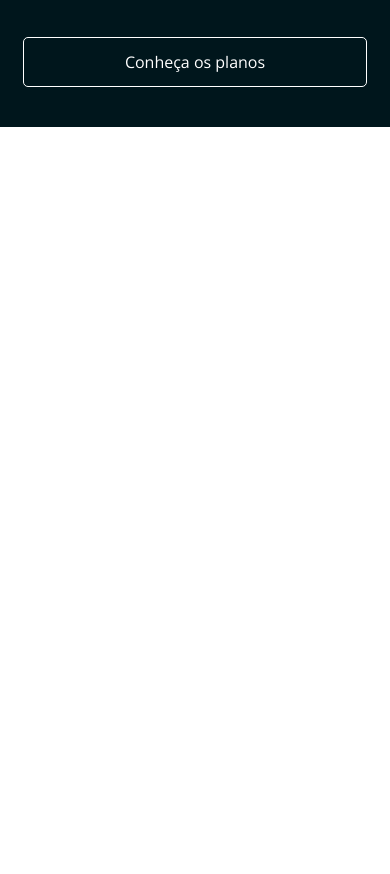
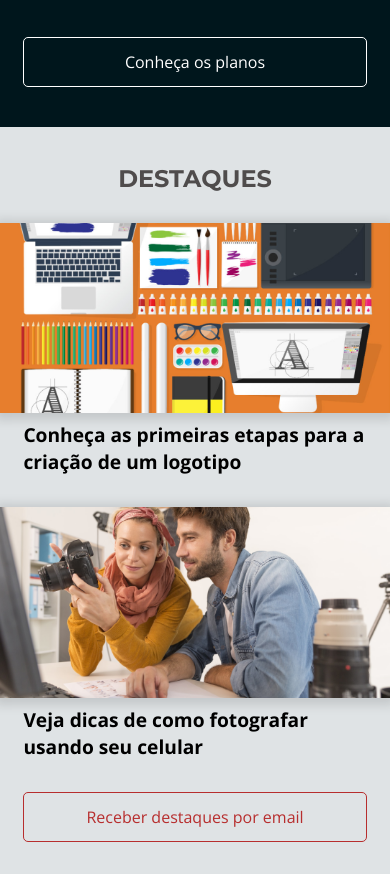
Before and after one commit to marinojro/CSS-Mobile---Layouts-Responsivos, a plain HTML site: page index.html in a window 390 px wide. Shown: the part 368-1242 px from the top of the page. Before the commit the page ends 844 px from the top, so only its background shows below. Drawn offline with nearby package versions, Linux system fonts and the light colour scheme.

Commit message:
layout second part from responsive mobile

```diff
--- /dev/null
+++ b/css/destaques.css
@@ -0,0 +1,41 @@
+.destaques {
+    background-color: var(--azul-claro);
+    padding-top: 2.5rem;
+    padding-bottom: 2rem;
+}
+
+.destaques__titulo {
+    color: var(--cinza-escuro);
+    font-weight: 700;
+    font-size: 1.5rem;
+    font-family: var(--montserrat);
+    text-transform: uppercase;
+    text-align: center;
+    margin-bottom: 2rem;
+}
+
+.destaques__painel {
+    display: flex;
+    flex-direction: column;
+    align-items: center;
+    margin-bottom: 2rem;
+
+}
+
+.destaques__painel-imagem {
+    width: 100vw;
+    box-shadow: 0 2px 10px 5px #00000020;
+    margin-bottom: .5rem;
+}
+
+.destaques__painel-texto {
+    font-weight: 700;
+    font-size: 1.2rem;
+    line-height: normal;
+}
+
+.destaques__botao {
+    color: var(--vermelho-forte);
+    border-color: var(--vermelho-forte);
+    margin: 0 auto;
+}
--- a/index.html
+++ b/index.html
@@ -7,11 +7,14 @@
     <title>Apeperia</title>
     <link rel="preconnect" href="https://fonts.googleapis.com">
     <link rel="preconnect" href="https://fonts.gstatic.com" crossorigin>
-    <link href="https://fonts.googleapis.com/css2?family=Montserrat:wght@300;400;700&family=Open+Sans:wght@300;400;700&display=swap" rel="stylesheet">
+    <link
+        href="https://fonts.googleapis.com/css2?family=Montserrat:wght@300;400;700&family=Open+Sans:wght@300;400;700&display=swap"
+        rel="stylesheet">
     <link rel="stylesheet" href="css/reset.css">
     <link rel="stylesheet" href="css/base.css">
     <link rel="stylesheet" href="css/cabecalho.css">
     <link rel="stylesheet" href="css/chamada.css">
+    <link rel="stylesheet" href="css/destaques.css">
 </head>
 
 <body>
@@ -31,8 +34,29 @@
     <main>
         <section class="chamada container">
             <h1 class="chamada__titulo">Aplicativos Na Medida </h1>
-            <p class="chamada__texto">Apeperia tem um jeito inovador de comparar e montar aplicativos para pequenas e médias empresas. </p>
+            <p class="chamada__texto">Apeperia tem um jeito inovador de comparar e montar aplicativos para pequenas e
+                médias empresas. </p>
             <a href="#" class="chamada__botao botao">Conheça os planos</a>
+        </section>
+
+        <section class="destaques container">
+            <h2 class="destaques__titulo">Destaques</h2>
+            <a href="#">
+                <figure class="destaques__painel">
+                    <img src="img/comecando-criar-logotipo.png" alt="Painel do post sobre criação de logotipo"
+                        class="destaques__painel-imagem">
+                    <figcaption class="destaques__painel-texto"> Conheça as primeiras etapas para a criação de um
+                        logotipo</figcaption>
+                </figure>
+            </a>
+            <a href="">
+                <figure class="destaques__painel">
+                    <img src="img/dicas-fotografia.png" alt="Painel do post sobre fotografia com celular"
+                        class="destaques__painel-imagem">
+                    <figcaption class="destaques__painel-texto">Veja dicas de como fotografar usando seu celular
+                    </figcaption>
+                </figure>
+            </a><a href="#" class="destaques__botao botao">Receber destaques por email</a>
         </section>
     </main>
 </body>
```
